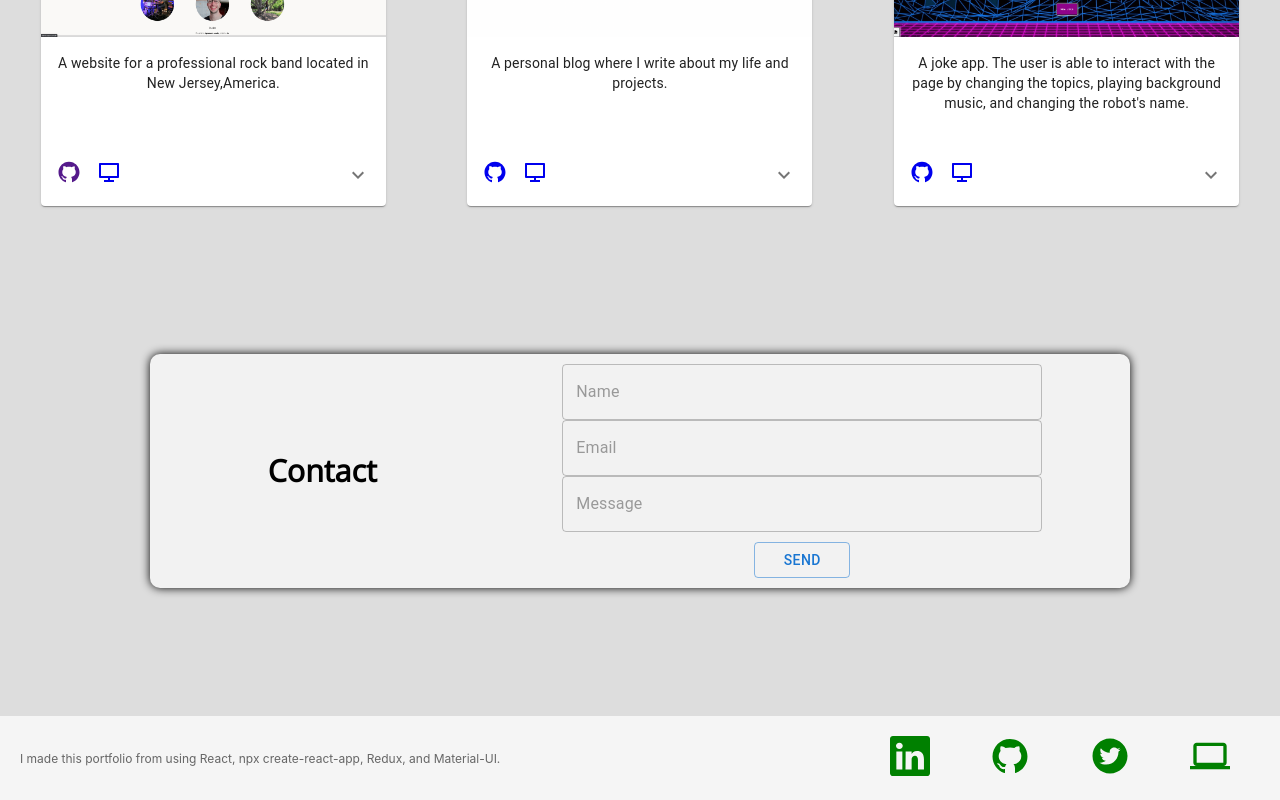
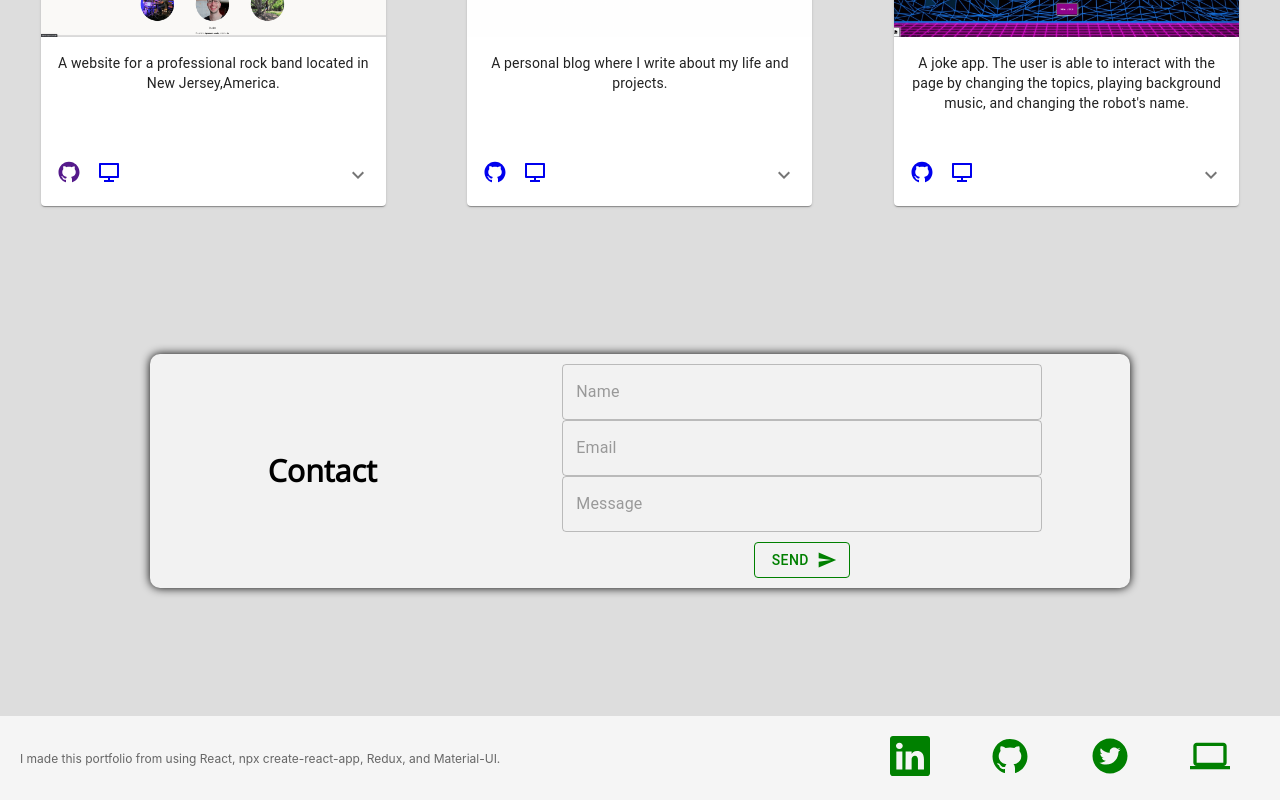
Before and after one commit to CliffordMorin/react-portfolio-1, a React (Create React App) app: page / in a window 1280 px wide. Shown: the part 2377-3177 px from the top of the page. Built offline with nearby package versions, Linux system fonts and the light colour scheme.

Commit message:
contact button

```diff
--- a/src/Components/Contact/Contact.css
+++ b/src/Components/Contact/Contact.css
@@ -56,4 +56,6 @@
   margin: auto;
   width: 20%;
   margin-top: 10px;
+  color: green;
+  border: solid 1px green;
 }
--- a/src/Components/Contact/Contact.js
+++ b/src/Components/Contact/Contact.js
@@ -3,6 +3,7 @@
 // import ReCAPTCHA from "react-google-recaptcha";
 import TextField from "@mui/material/TextField";
 import Button from "@mui/material/Button";
+import SendIcon from "@mui/icons-material/Send";
 
 const Contact = (props) => {
   // const [disabled, setDisabled] = useState(false);
@@ -69,6 +70,9 @@
             sitekey="6Lcy0b8cAAAAAJGHWWpU6LDWMITe62X1FzbTvedo"
           ></ReCAPTCHA> */}
           <Button
+            color="success"
+            variant="outlined"
+            endIcon={<SendIcon />}
             id="submitBtn"
             type="submit"
             // disabled={disabled}
```
